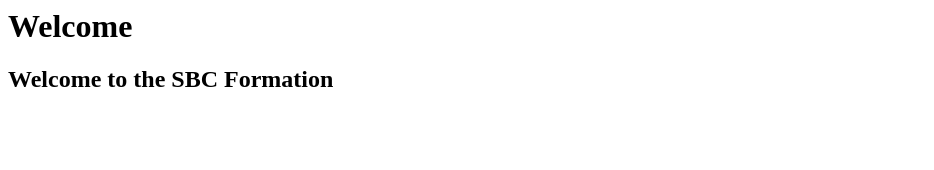
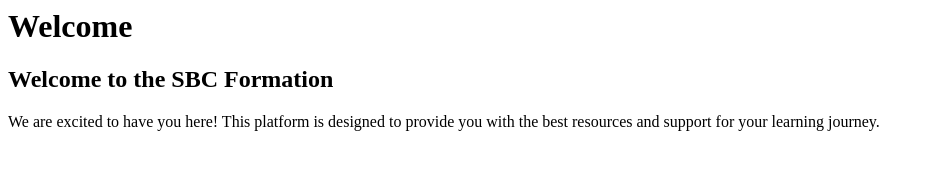
Before and after one commit to oussamabenhaj/SBC, a plain HTML site: page index.html in a window 1280 px wide. Shown: the whole page, without its empty margins (0-934 px from the left). Drawn offline with Linux system fonts and the light colour scheme.

Commit message:
add content to index.html and create README.md

```diff
--- a/index.html
+++ b/index.html
@@ -1,2 +1,3 @@
 <h1>Welcome</h1>
 <h2>Welcome to the SBC Formation</h2>
+<p>We are excited to have you here! This platform is designed to provide you with the best resources and support for your learning journey.</p>
```
Also changed, not shown: 1 other file.
